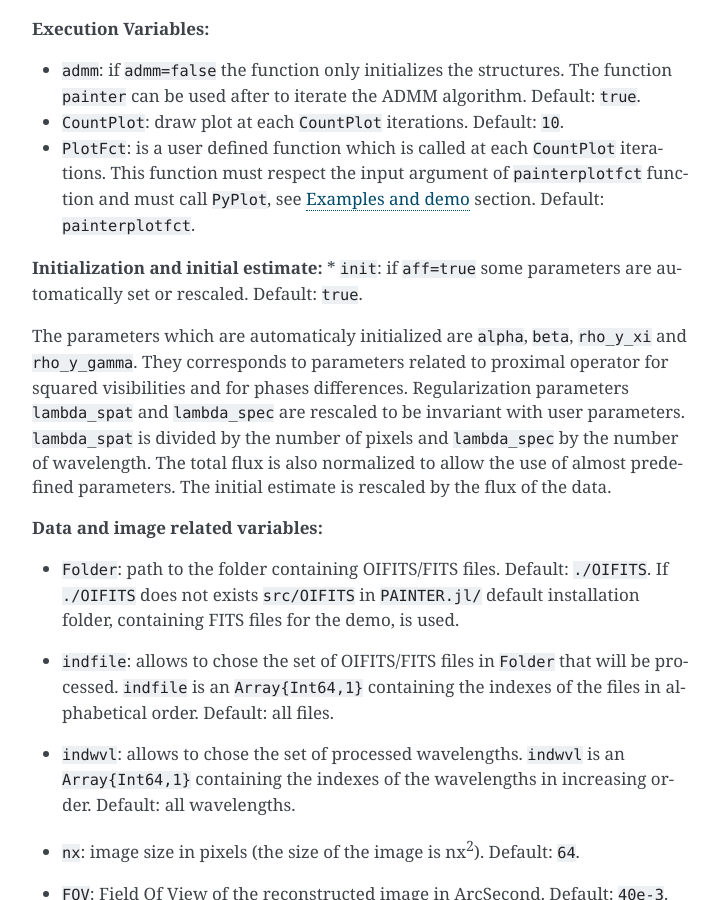
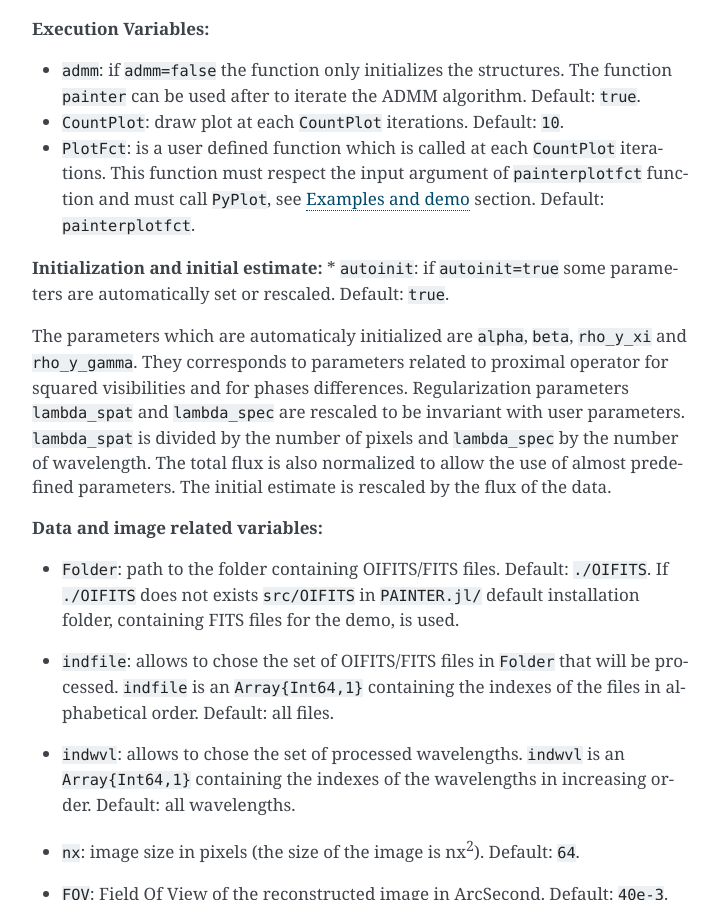
Before and after one commit to andferrari/PAINTER.jl, a Sphinx documentation site: the page built from doc/source/variables.rst, in a window 1280 px wide and 900 px high, scrolled down 542 px. Shown: the whole window, without its empty margins (388-1107 px from the left). Built offline with Sphinx 7.4.7, drawn with Linux system fonts in a browser that asks for light colours; formulas are drawn with MathJax 3.

Commit message:
Update variables.rst

```diff
--- a/doc/source/variables.rst
+++ b/doc/source/variables.rst
@@ -29,7 +29,7 @@ The structure ``OIDATA`` contains all OIFITS information and user defined parame
 * ``PlotFct``: is a user defined function which is called at each ``CountPlot`` iterations. This function must respect the input argument of ``painterplotfct`` function and must call ``PyPlot``, see :ref:`examples-label`  section. Default: ``painterplotfct``.
 
 **Initialization and initial estimate:**
-* ``init``: if ``aff=true`` some parameters are automatically set or rescaled. Default: ``true``.
+* ``autoinit``: if ``autoinit=true`` some parameters are automatically set or rescaled. Default: ``true``.
 
 The parameters which are automaticaly initialized are ``alpha``, ``beta``, ``rho_y_xi`` and ``rho_y_gamma``.
 They corresponds to parameters related to proximal operator for squared visibilities and for phases differences.
```
